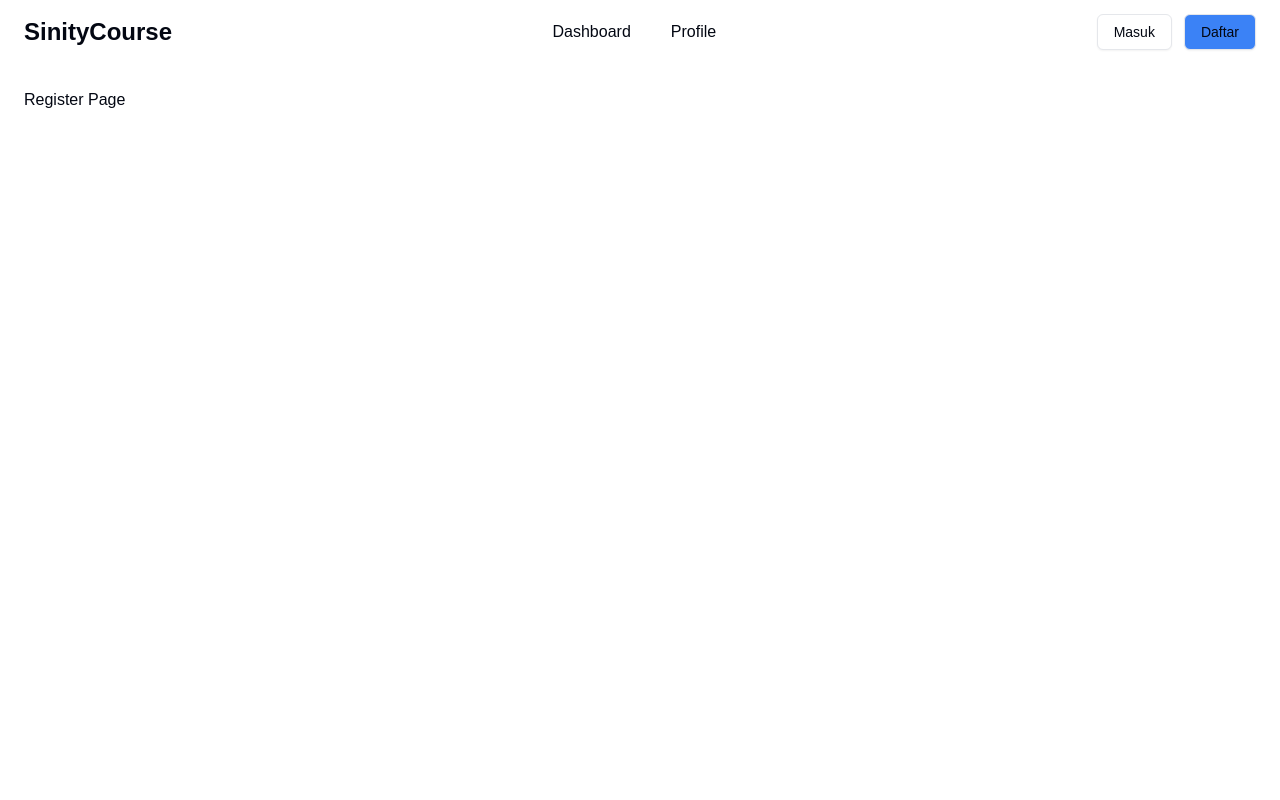
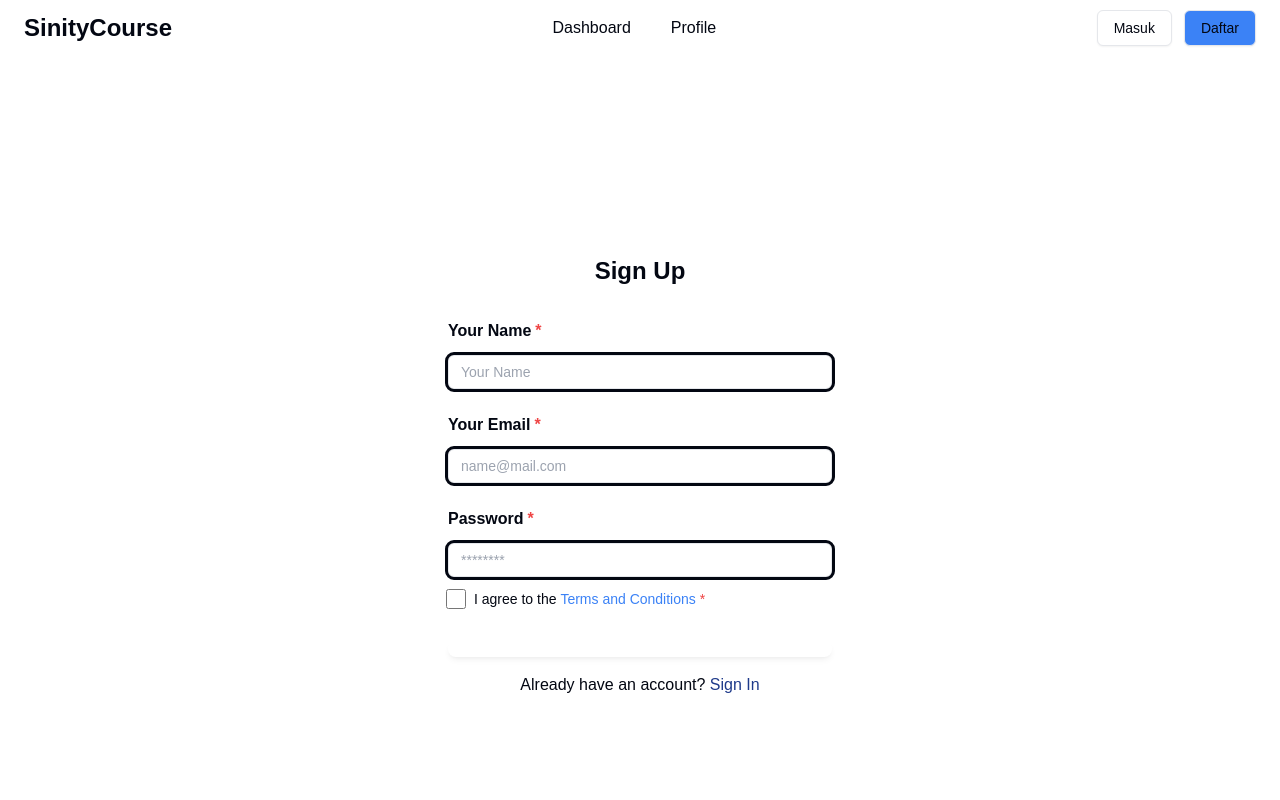
Before and after one commit to FrancoisSinurat/sinity-course, a Next.js app: page /register in a window 1280 px wide. Shown: the top 800 px of the page. Built offline with nearby package versions, Linux system fonts and the light colour scheme.

Commit message:
update 3-2 (register Page)

```diff
--- a/app/login/page.tsx
+++ b/app/login/page.tsx
@@ -9,7 +9,7 @@ export function Basic() {
   const togglePasswordVisiblity = () => setPasswordShown((cur) => !cur);
 
   return (
-    <section className="grid text-center min-h-screen items-center p-8">
+    <section className="grid text-center h-screen items-center ">
       <div>
         <Typography variant="h3" color="blue-gray" className="mb-2">
           Sign In
@@ -33,7 +33,7 @@ export function Basic() {
               size="lg"
               type="email"
               name="email"
-              placeholder="name@mail.com"
+              placeholder="name@gmail.com"
               className="w-full p-2 placeholder:opacity-100 focus:border-t-primary border-t-blue-gray-200"
               labelProps={{
                 className: "hidden",
--- a/app/profile/page.tsx
+++ b/app/profile/page.tsx
@@ -1,7 +1,7 @@
 export default function Profile(){
   return(
-    <div className="profile h-screen">
-      <h1>Profil Page</h1>
+    <div className="profile">
+    <h1>Profile Page</h1>
     </div>
-  )
+  );
 }
--- a/app/register/page.tsx
+++ b/app/register/page.tsx
@@ -1,7 +1,114 @@
-export default function Register(){
-    return(
-      <div className="register h-screen">
-        <h1>Register Page</h1>
-      </div>
-    )
-  }
+"use client";
+import { useState } from "react";
+import {
+  Card,
+  Input,
+  Checkbox,
+  Button,
+  Typography,
+} from "@material-tailwind/react";
+
+export default function SimpleRegistrationForm() {
+  const [name, setName] = useState("");
+  const [email, setEmail] = useState("");
+  const [password, setPassword] = useState("");
+  const [agree, setAgree] = useState(false);
+  const [error, setError] = useState("");
+
+  const handleSubmit = (e: React.FormEvent) => {
+    e.preventDefault();
+
+    if (!name || !email || !password || !agree) {
+      setError("Semua kolom harus diisi dan menyetujui syarat & ketentuan.");
+      return;
+    }
+
+    setError("");
+    alert("Registrasi berhasil!");
+  };
+
+  return (
+    <Card color="transparent" shadow={false} className="items-center justify-center h-screen">
+      <Typography variant="h4" color="blue-gray">
+        Sign Up
+      </Typography>
+
+      <form className="mt-8 mb-2 w-full sm:w-96" onSubmit={handleSubmit}>
+        <div className="mb-1 flex flex-col gap-6">
+          {/* Name Input */}
+          <Typography variant="h6" color="blue-gray" className="-mb-3 flex items-center">
+            Your Name <span className="text-red-500 ml-1">*</span>
+          </Typography>
+          <Input
+            size="lg"
+            placeholder="Your Name"
+            className="p-2 !border-t-blue-gray-200 focus:!border-t-gray-900"
+            labelProps={{ className: "before:content-none after:content-none" }}
+            value={name}
+            onChange={(e) => setName(e.target.value)}
+          />
+
+          {/* Email Input */}
+          <Typography variant="h6" color="blue-gray" className="-mb-3 flex items-center">
+            Your Email <span className="text-red-500 ml-1">*</span>
+          </Typography>
+          <Input
+            size="lg"
+            placeholder="name@mail.com"
+            className="p-2 !border-t-blue-gray-200 focus:!border-t-gray-900"
+            labelProps={{ className: "before:content-none after:content-none" }}
+            value={email}
+            onChange={(e) => setEmail(e.target.value)}
+          />
+
+          {/* Password Input */}
+          <Typography variant="h6" color="blue-gray" className="-mb-3 flex items-center">
+            Password <span className="text-red-500 ml-1">*</span>
+          </Typography>
+          <Input
+            type="password"
+            size="lg"
+            placeholder="********"
+            className="p-2 !border-t-blue-gray-200 focus:!border-t-gray-900"
+            labelProps={{ className: "before:content-none after:content-none" }}
+            value={password}
+            onChange={(e) => setPassword(e.target.value)}
+          />
+        </div>
+
+        {/* Checkbox for Terms & Conditions */}
+        <Checkbox
+          className="m-2 p-2"
+          checked={agree}
+          onChange={(e) => setAgree(e.target.checked)}
+          label={
+            <Typography variant="small" color="gray" className="flex items-center font-normal">
+              I agree to the
+              <a href="#" className="font-medium transition-colors text-blue-500 hover:text-blue-900">
+                &nbsp;Terms and Conditions
+              </a>
+              <span className="text-red-500 ml-1">*</span>
+            </Typography>
+          }
+          containerProps={{ className: "-ml-2.5" }}
+        />
+
+        {/* Error Message */}
+        {error && <Typography color="red" className="mt-2 text-sm">{error}</Typography>}
+
+        {/* Submit Button */}
+        <Button className="mt-6" fullWidth type="submit" disabled={!name || !email || !password || !agree}>
+          Sign Up
+        </Button>
+
+        {/* Redirect to Sign In */}
+        <Typography color="gray" className="mt-4 text-center font-normal">
+          Already have an account?{" "}
+          <a href="#" className="font-medium text-blue-900 hover:text-blue-300">
+            Sign In
+          </a>
+        </Typography>
+      </form>
+    </Card>
+  );
+}
--- a/components/Navbar.tsx
+++ b/components/Navbar.tsx
@@ -5,18 +5,28 @@ import { Button } from '@/components/ui/button';
 
 export function Navbar() {
   const [isSticky, setIsSticky] = useState(false);
+  const [showScrollTop, setShowScrollTop] = useState(false);
 
   useEffect(() => {
+    // Mengaktifkan scroll behavior smooth secara global
+    document.documentElement.style.scrollBehavior = "smooth";
+
     const handleScroll = () => {
       setIsSticky(window.scrollY > 5);
+      setShowScrollTop(window.scrollY > 20);
     };
 
     window.addEventListener("scroll", handleScroll);
     return () => window.removeEventListener("scroll", handleScroll);
   }, []);
 
+  const scrollToTop = () => {
+    window.scrollTo({ top: 10, behavior: "smooth" });
+  };
+
   return (
-    <div className={`w-full h-16 ${isSticky ? "fixed top-0 left-0 bg-white shadow-md z-50" : "relative"} py-4 px-6 flex items-center justify-between transition-all duration-150`}>
+    <>
+    <div className={`w-full h-14 ${isSticky ? "fixed top-0 left-0 bg-white shadow-md z-40" : "relative"} py-4 px-6 flex items-center justify-between transition-all duration-50`}>
       {/* Brand */}
       <div className="brand">
         <Link href="/">
@@ -46,5 +56,6 @@ export function Navbar() {
         </Link>
       </div>
     </div>
+    </>
   );
 }
```
